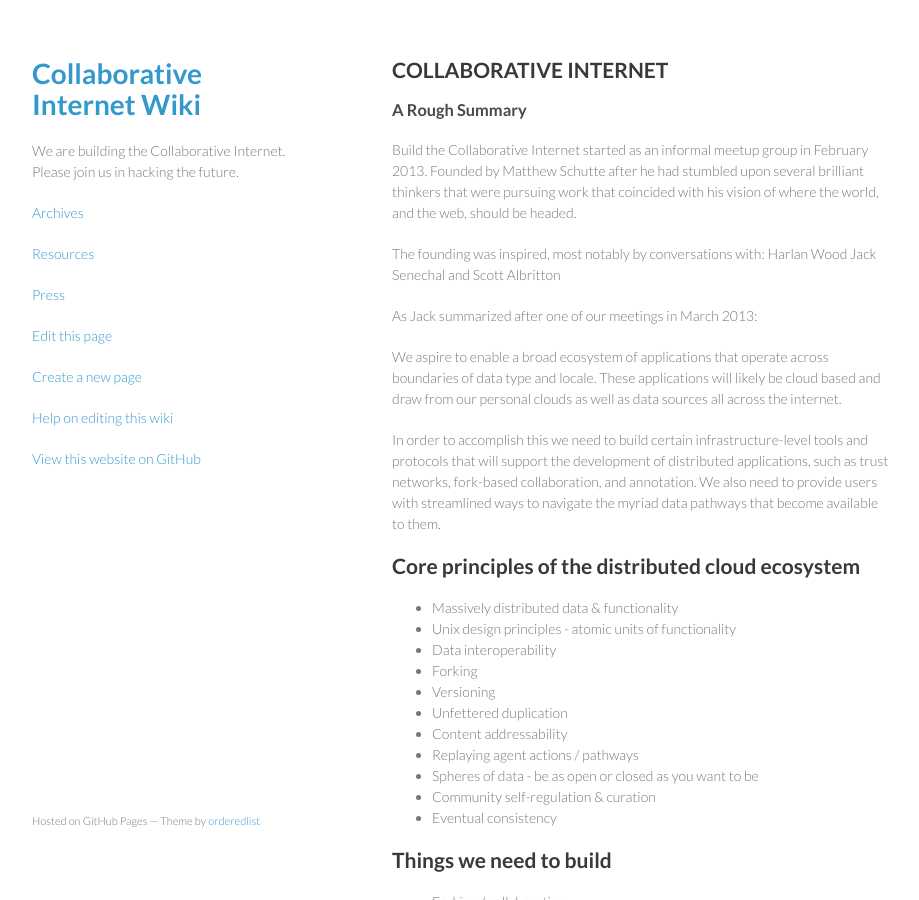
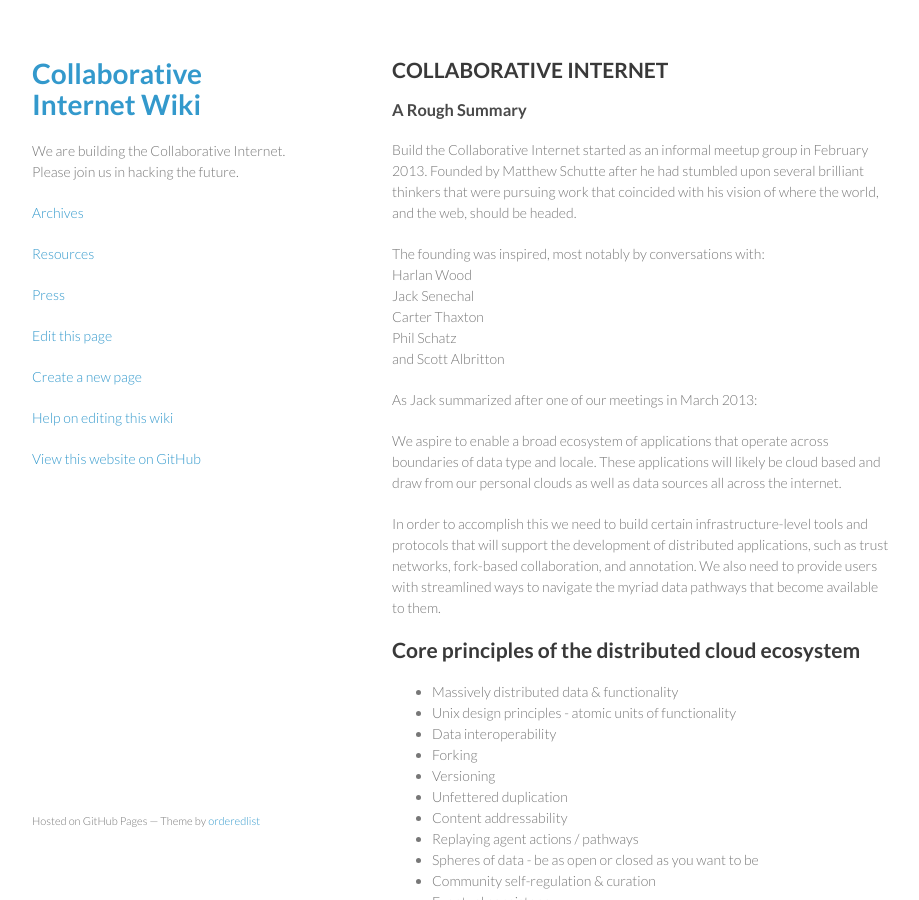
Before and after one commit to collaborativeinternet/collaborativeinternet.github.io, a Jekyll site: the page built from wiki/RoughSummary.md, in a window 1280 px wide and 900 px high. Shown: the whole window, without its empty margins (178-1097 px from the left). Built offline with Jekyll 4.4.1, drawn with Linux system fonts in a browser that asks for light colours.

Commit message:
Update RoughSummary.md

```diff
--- a/wiki/RoughSummary.md
+++ b/wiki/RoughSummary.md
@@ -11,6 +11,8 @@ Build the Collaborative Internet started as an informal meetup group in February
 The founding was inspired, most notably by conversations with:
 Harlan Wood
 Jack Senechal
+Carter Thaxton
+Phil Schatz
 and Scott Albritton
 
 As Jack summarized after one of our meetings in March 2013:
```
